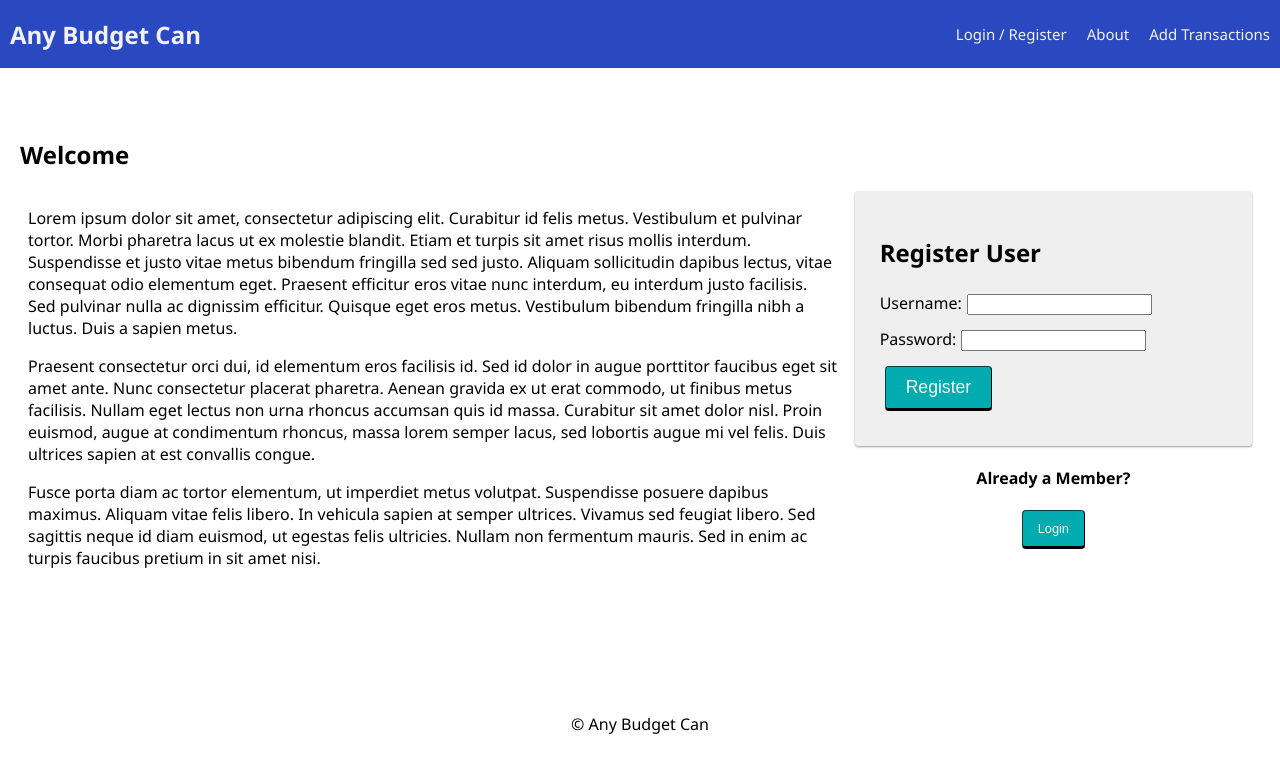
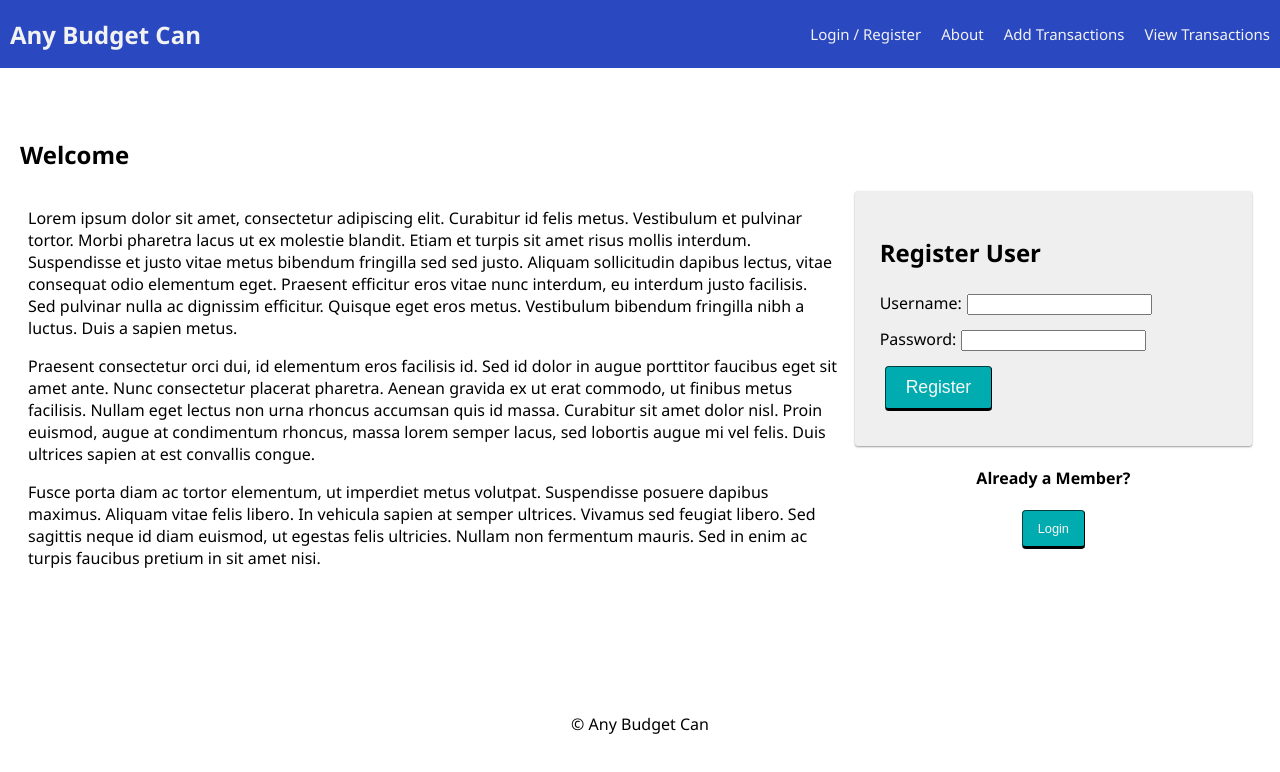
Before and after one commit to Greg-04/solo-project-anybudgetcan, a React (Vite) app: page /viewtransactions#/home in a window 1280 px wide. Shown: the top 772 px of the page. Built offline with nearby package versions, Linux system fonts and the light colour scheme; no server answers.

Commit message:
created a view transactions component and added navigation links

```diff
--- a/src/components/AddTransactionsPage/AddTransactionsPage.jsx
+++ b/src/components/AddTransactionsPage/AddTransactionsPage.jsx
@@ -1,4 +1,4 @@
-import './AddTransactionsPage';
+import './AddTransactionsPage.css';
 import React, { useEffect, useState } from 'react';
 import { useDispatch, useSelector } from 'react-redux';
 
@@ -61,9 +61,14 @@ function AddTransactionsPage() {
             id="amount"
             value={amount}
             onChange={(event) => setAmount(event.target.value)}
+            required
           />
           <label htmlFor="category">Select Category:</label>
-          <select id="category" value={categoryId} onChange={handleCategorySelect}>
+          <select
+            required
+            id="category"
+            value={categoryId}
+            onChange={handleCategorySelect}>
             <option value="">Select a category</option>
             {category.map((categoryName) => (
               <option key={categoryName.id} value={categoryName.id}>
@@ -77,6 +82,7 @@ function AddTransactionsPage() {
             id="trans_date"
             value={transDate}
             onChange={(event) => setTransDate(event.target.value)}
+            required
           />
           <button type="submit">Add Transaction</button>
         </form>
--- a/src/components/App/App.jsx
+++ b/src/components/App/App.jsx
@@ -20,6 +20,7 @@ import LandingPage from '../LandingPage/LandingPage';
 import LoginPage from '../LoginPage/LoginPage';
 import RegisterPage from '../RegisterPage/RegisterPage';
 import AddTransactionsPage from '../AddTransactionsPage/AddTransactionsPage';
+import ViewTransactionsPage from '../ViewTransactionsPage/ViewTransactionsPage';
 
 import './App.css';
 
@@ -70,6 +71,10 @@ function App() {
             <AddTransactionsPage />
           </ProtectedRoute>
 
+          <ProtectedRoute exact path="/viewtransactions">
+            <ViewTransactionsPage />
+          </ProtectedRoute>
+
           <Route exact path="/login">
             {user.id ? (
               // If the user is already logged in,
--- a/src/components/Nav/Nav.jsx
+++ b/src/components/Nav/Nav.jsx
@@ -43,6 +43,10 @@ function Nav() {
         <Link className="navLink" to="/addtransactions">
           Add Transactions
         </Link>
+
+        <Link className="navLink" to="/viewtransactions">
+          View Transactions
+        </Link>
       </div>
     </div>
   );
--- /dev/null
+++ b/src/components/ViewTransactionsPage/ViewTransactionsPage.jsx
@@ -0,0 +1,15 @@
+import './ViewTransactionsPage.css';
+import React, { useEffect, useState } from 'react';
+import { useDispatch, useSelector } from 'react-redux';
+
+function ViewTransactionsPage() {
+  return (
+    <>
+      <div>
+        <h1>View Transactions</h1>
+      </div>
+    </>
+  );
+}
+
+export default ViewTransactionsPage;
```
Also changed, not shown: src/components/ViewTransactionsPage/ViewTransactionsPage.css (added).
